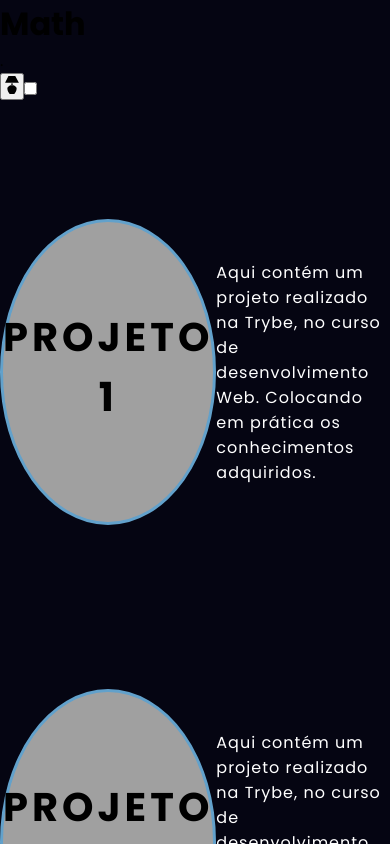
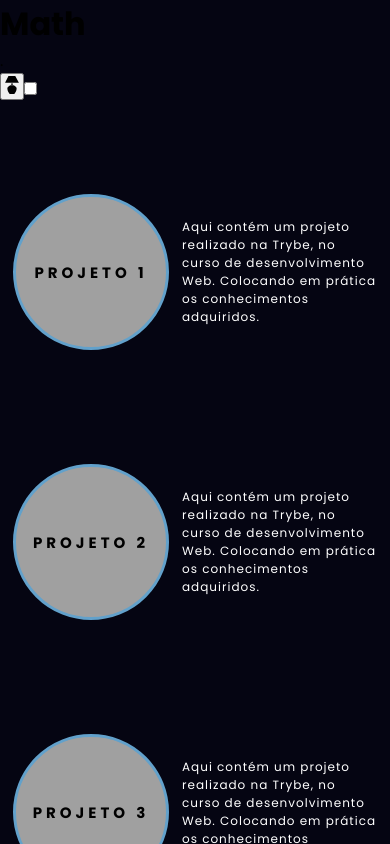
Before and after one commit to Mathluiz23/Portfolio-Math, a React (Create React App) app: page /projetos in a window 390 px wide. Shown: the top 844 px of the page. Built offline with nearby package versions, Linux system fonts and the light colour scheme.

Commit message:
add responsividade a projetos page

```diff
--- a/src/css/App.css
+++ b/src/css/App.css
@@ -579,4 +579,91 @@ hr {
     width: 30px;
     color: rgb(223, 223, 223);
   }
+
+/* Página de Projetos */
+
+.card-container {
+  display: flex;
+  align-items: center;
+  /* margin-top: 100px; */
+  justify-content: space-evenly;
+  width: 100%;
+  height: 100%;
 }
+
+.card {
+  width: 150px;
+  height: 150px;
+  border-radius: 100%;
+  border:solid rgb(45, 171, 255);
+  display: flex;
+  align-items: center;
+  justify-content: center;
+  background-color: rgb(160, 160, 160);
+  background-position: center;
+  background-size: cover;
+  background-repeat: no-repeat;
+  filter: grayscale(0.5);
+  color: black;
+  cursor: pointer;
+  transition: 0.5s ease-in-out;
+  /* z-index: 0; */
+}
+
+.card-text-ligth{
+  display: flex;
+  flex-wrap: wrap;
+  align-items: center;
+  width: 50%;
+  height: 200px;
+  letter-spacing: 1px;
+  color: rgb(109, 109, 109);
+  font-size: 12px;
+}
+
+.card-text-dark{
+  display: flex;
+  flex-wrap: wrap;
+  align-items: center;
+  width: 50%;
+  height: 200px;
+  letter-spacing: 1px;
+  color: rgb(255, 255, 255);
+  font-size: 12px;
+}
+
+.card-wrapper {
+  display: flex;
+  text-align: center;
+  flex-direction: column;
+  justify-content: center;
+  align-items: center;
+  position: relative;
+  width: 180px;
+  /* border: solid red; */
+}
+
+.card-wrapper h2 {
+  display: flex;
+  font-size: 15px;
+  align-items: center;
+  text-align: center;
+  text-transform: uppercase;
+  letter-spacing: 4px;
+  margin-top: 25px;
+  transition: 0.5s ease-in-out;
+}
+
+.card:hover > .card-wrapper::before {
+  height: 145px;
+  width: 145px;
+  opacity: 1;
+}
+
+.card:hover > .card-wrapper p {
+  opacity: 1;
+  visibility: visible;
+  font-size: 10px;
+}
+
+}
```
